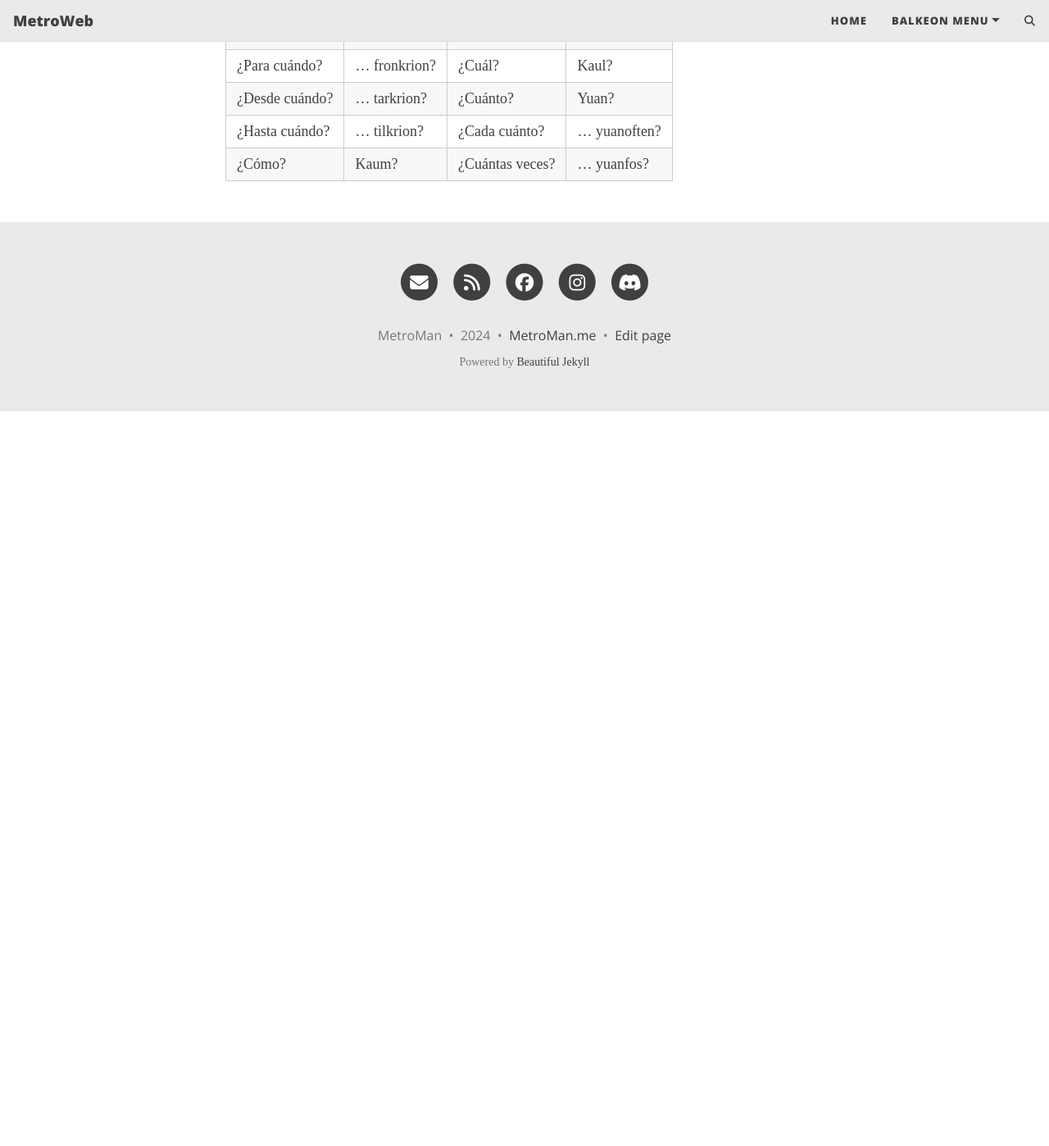
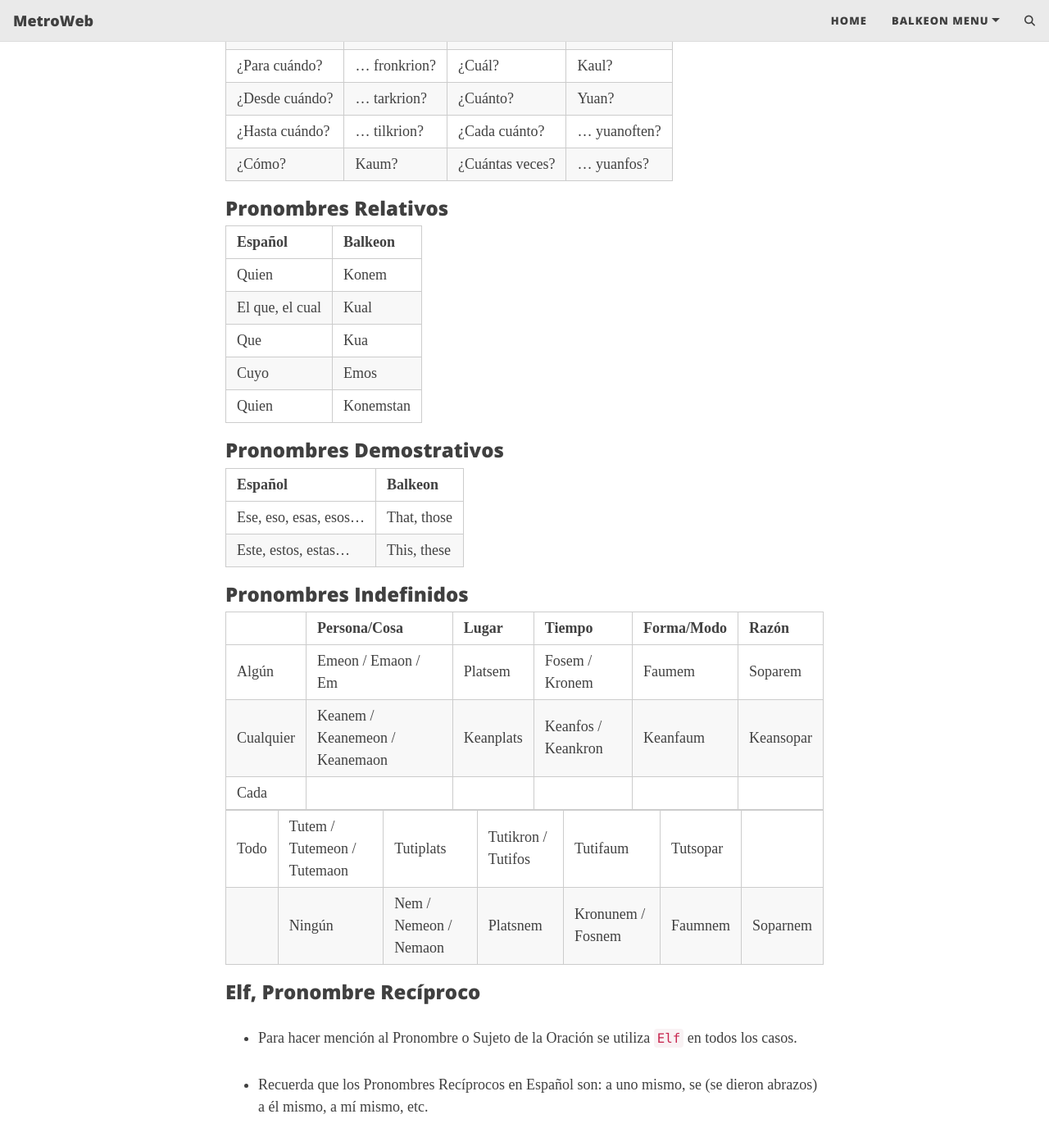
Before and after one commit to MetroManSR/MetroWeb1, a Jekyll site: the page built from balkeon/docs/instructions/sentencepieces.md, in a window 1280 px wide and 1400 px high, scrolled down 1916 px. Shown: the whole window at 82% size. Built offline with Jekyll 4.4.1, drawn with Linux system fonts in a browser that asks for light colours; our own code applies the rules of GitHub Pages for plain Markdown files; comment, search, counter and statistics services are not loaded; before the commit the page ends 2418 px from its top, so only the background shows below that.

Commit message:
Tablas Añadidas a sentencepieces.md, Página ya con la Información Completa

```diff
--- a/balkeon/docs/instructions/sentencepieces.md
+++ b/balkeon/docs/instructions/sentencepieces.md
@@ -65,3 +65,37 @@
 | ¿Desde cuándo? | … tarkrion?  | ¿Cuánto?        | Yuan?        |
 | ¿Hasta cuándo? | … tilkrion?  | ¿Cada cuánto?   | … yuanoften? |
 | ¿Cómo?         | Kaum?        | ¿Cuántas veces? | … yuanfos?   |
+
+### Pronombres Relativos
+
+| Español         | Balkeon   |
+| --------------- | --------- |
+| Quien           | Konem     |
+| El que, el cual | Kual      |
+| Que             | Kua       |
+| Cuyo            | Emos      |
+| Quien           | Konemstan |
+
+### Pronombres Demostrativos
+
+| Español               | Balkeon     |
+| --------------------- | ----------- |
+| Ese, eso, esas, esos… | That, those |
+| Este, estos, estas…   | This, these |
+
+### Pronombres Indefinidos
+
+|            | Persona/Cosa                   | Lugar     | Tiempo             | Forma/Modo | Razón     |
+| ---------- | ------------------------------ | --------- | ------------------ | ----------- | --------- |
+| Algún      | Emeon / Emaon / Em             | Platsem   | Fosem / Kronem     | Faumem      | Soparem   |
+| Cualquier  | Keanem / Keanemeon / Keanemaon | Keanplats | Keanfos / Keankron | Keanfaum    | Keansopar |
+| Cada
+
+Todo | Tutem / Tutemeon / Tutemaon    | Tutiplats | Tutikron / Tutifos | Tutifaum    | Tutsopar  |
+| Ningún     | Nem / Nemeon / Nemaon          | Platsnem  | Kronunem / Fosnem  | Faumnem     | Soparnem  |
+
+### Elf, Pronombre Recíproco
+
+- Para hacer mención al Pronombre o Sujeto de la Oración se utiliza `Elf` en todos los casos.
+
+- Recuerda que los Pronombres Recíprocos en Español son: a uno mismo, se (se dieron abrazos) a él mismo, a mí  mismo, etc.
```
